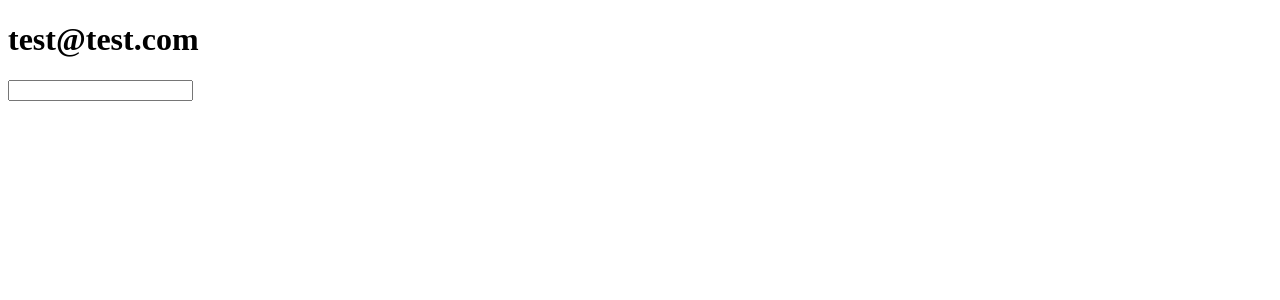
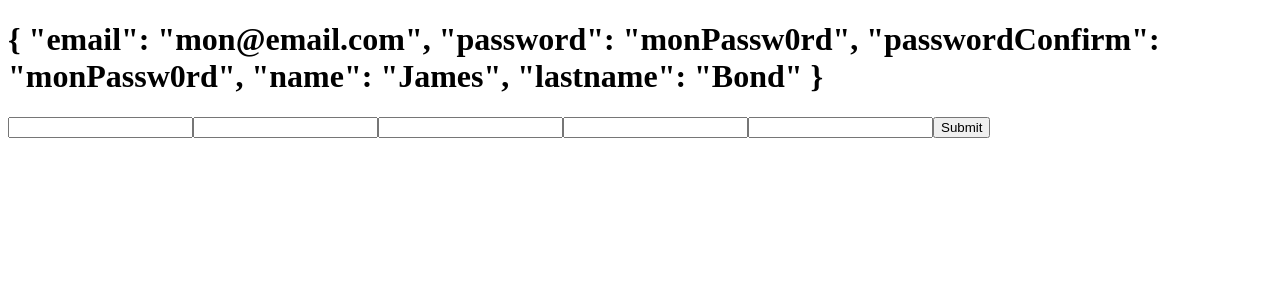
Before and after one commit to AnuradhaSivasubramanian/Homer-s-Odyssey, a React (Create React App) app in the folder front/homer_quests/: page / in a window 1280 px wide. Shown: the top 300 px of the page. Built offline with nearby package versions, Linux system fonts and the light colour scheme.

Commit message:
quest 020

```diff
--- a/front/homer_quests/src/components/SignUp.js
+++ b/front/homer_quests/src/components/SignUp.js
@@ -2,18 +2,61 @@ import React, { Component } from "react";
 
 class SignUp extends Component {
   state = {
-    email: "test@test.com"
+    email: "mon@email.com",
+    password: "monPassw0rd",
+    passwordConfirm: "monPassw0rd",
+    name: "James",
+    lastname: "Bond"
   };
   updateEmailField = e => {
     this.setState({
       email: e.target.value
     });
   };
+  updatePwdField = e => {
+    this.setState({
+      password: e.target.value
+    });
+  };
+  updatePwdConfirmField = e => {
+    this.setState({
+      passwordConfirm: e.target.value
+    });
+  };
+  updateNameField = e => {
+    this.setState({
+      name: e.target.value
+    });
+  };
+  updateLastnameField = e => {
+    this.setState({
+      lastname: e.target.value
+    });
+  };
+  handleSubmit = () => {
+    console.log("to test" + this.state);
+  };
+
   render() {
     return (
       <div>
-        <h1>{this.state.email}</h1>
-        <input type="email" name="email" onChange={this.updateEmailField} />
+        <h1>{JSON.stringify(this.state, 1, 1)}</h1>
+        <form onSubmit={this.handleSubmit}>
+          <input type="email" name="email" onChange={this.updateEmailField} />
+          <input type="text" name="password" onChange={this.updatePwdField} />
+          <input
+            type="text"
+            name="password_confirm"
+            onChange={this.updatePwdConfirmField}
+          />
+          <input type="text" name="name" onChange={this.updateNameField} />
+          <input
+            type="text"
+            name="lastname"
+            onChange={this.updateLastnameField}
+          />
+          <input type="submit" value="Submit" />
+        </form>
       </div>
     );
   }
```
